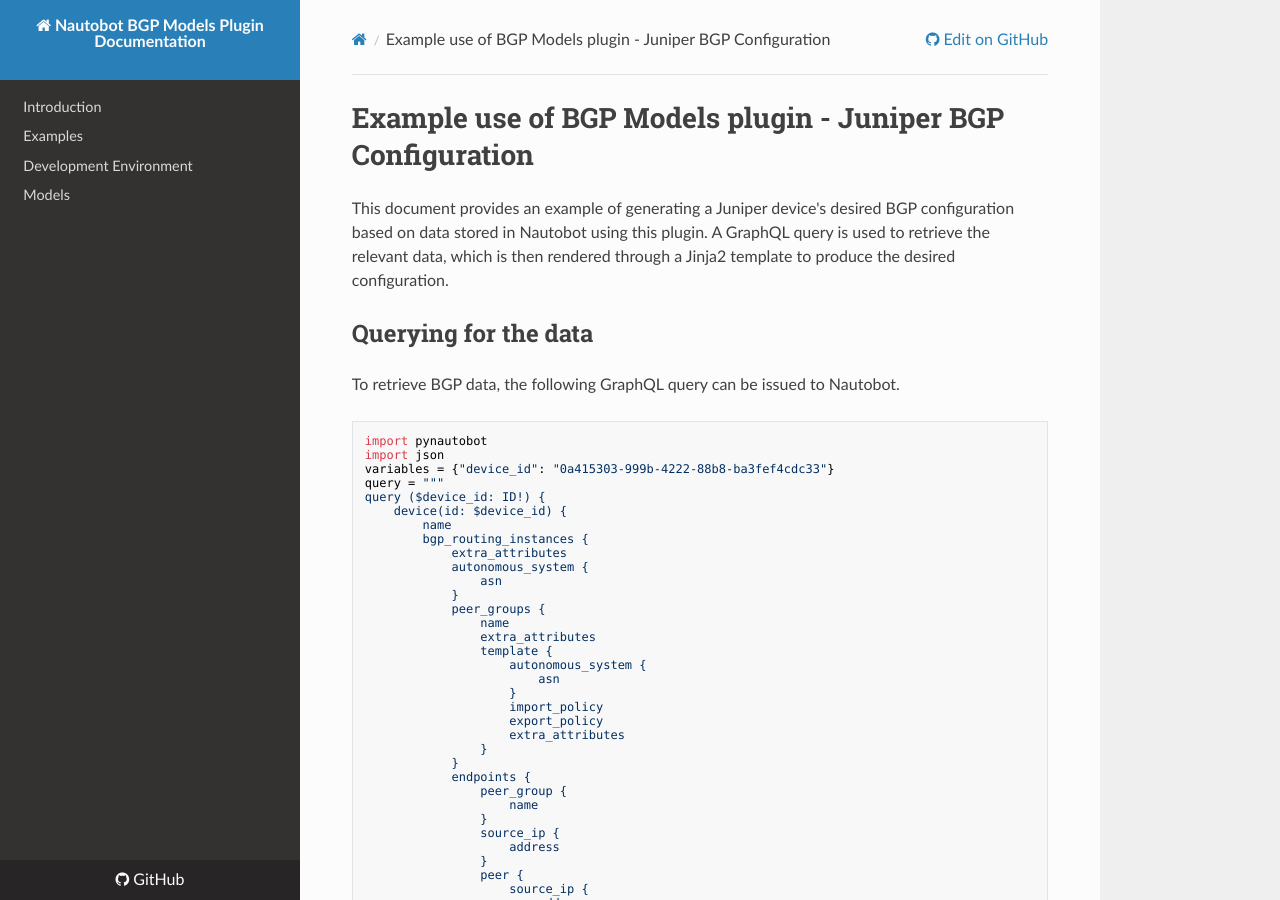
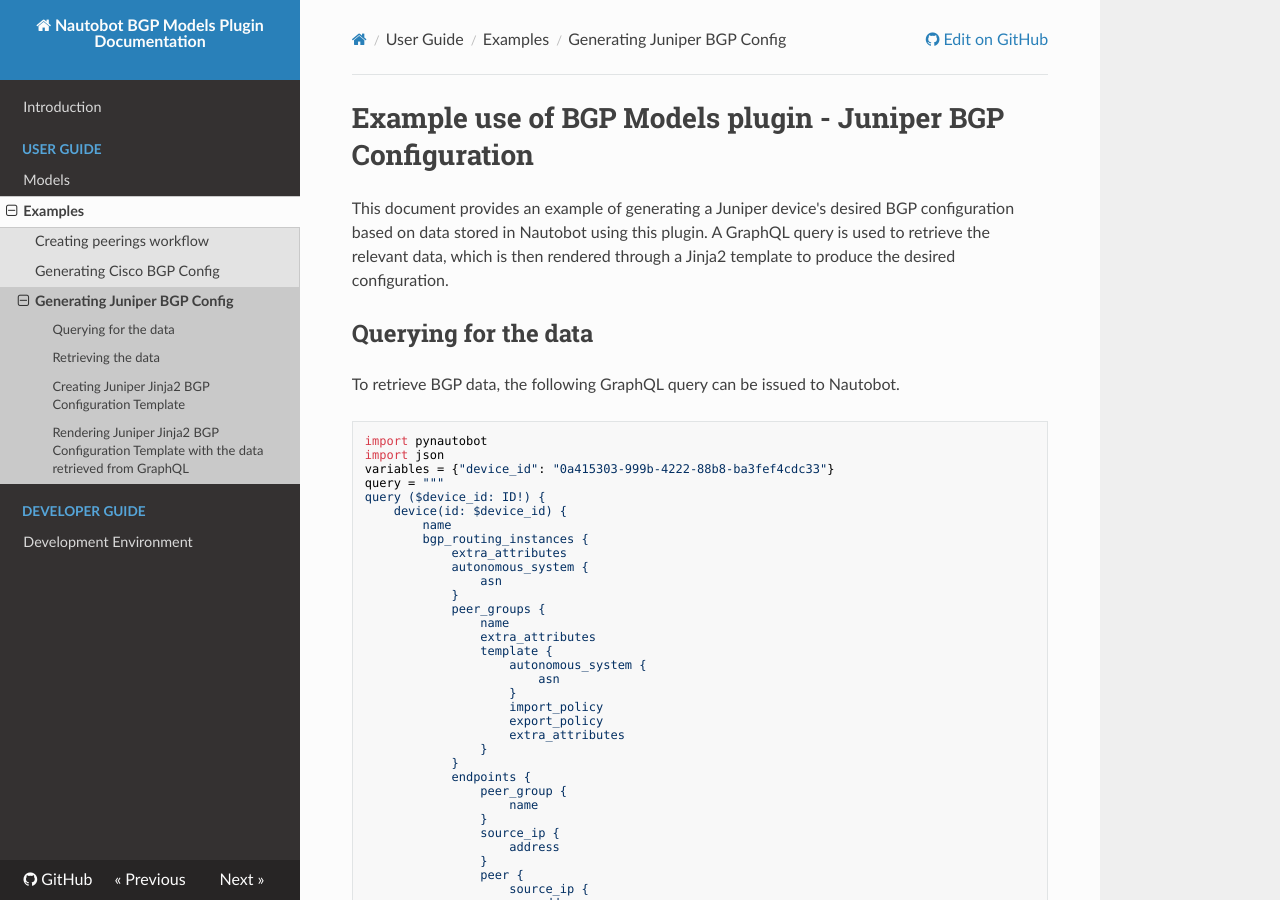
Before and after one commit to nautobot/nautobot-app-bgp-models, an MkDocs documentation site: the page built from docs/juniper_use_case.md, in a window 1280 px wide and 900 px high. Built offline with MkDocs 1.6.1, drawn with Linux system fonts in a browser that asks for light colours; nearby versions of some CDN libraries; part of the change alters nothing that is shown.

Commit message:
First iteration of manual documentation
Co-authored-by: Przemek Rogala <progala@progala.net>

```diff
--- /dev/null
+++ b/docs/manual.md
@@ -0,0 +1,92 @@
+# Introduction
+
+Below shows the workflows for the two most common BGP Plugin use cases: modeling internal and external peering. We will showcase how to create each type of peering with the minimum number of steps and inputs required from users.
+
+## Menu Item
+
+All of the "Add object" actions are available under BGP Models Plugin Menu in the top navigation bar:
+![Menu](images_manual/menu.png)
+
+## Internal Peering Creation
+
+To model an internal peering (two devices sharing the same ASN), following has to be defined for two BGP speaker devices:
+
+- a BGP Routing Instance
+- IP Address of an endpoint
+
+
+Note that having a BGP Routing Instance is not mandatory, however we recommend creating this object for devices modeled in Nautobot.
+
+### Autonomous System Creation
+
+The first step is to add an Autonomous System object (via the top menu).
+
+Fill the object details:
+
+![Menu](images_manual/add_asn_12345.png)
+
+### BGP Routing Instances creation
+
+The next step is to create a BGP Routing Instance for each device of an internal BGP peering.
+A BGP Routing Instance itself is a representation (or a declaration) of a BGP process on a given device.
+
+Fill the object details:
+
+![Menu](images_manual/add_new_ri.png)
+
+Repeat for next devices and check the overall result in the BGP Routing Instance list view:
+
+![Menu](images_manual/ri_list_view.png)
+
+### Peering creation
+
+Under the menu "BGP Peerings - Peerings" click on the "Add" button to add a new peering.
+You will be redirected to a view with two columns in a table, each column representing one side of a BGP peering.
+To create a BGP Peering, you have to complete information for two sides.
+
+![Menu](images_manual/add_internal_peering.png)
+
+To create an internal BGP Peering, you only need to specify an existing BGP Routing Instance and an IP Address.
+
+### Peering detail view
+
+Once the BGP Peering is created, you could review its details.
+
+![Menu](images_manual/internal_peering_created.png)
+
+
+## External Peering Creation
+
+To model an external peering (two devices having different ASN), the following has to be defined:
+
+- For a device present in Nautobot:
+    - a BGP Routing Instance
+    - IP Address of an endpoint
+
+- For a device not present in Nautobot:
+    - an Autonomous System
+    - IP Address of an endpoint
+
+The steps required to create an internal peer have been explained in the previous section.
+
+### Autonomous System Creation - for Provider
+
+The first step is to add an Autonomous System object for a Provider.
+Fill in the object details and ensure the optional field "Provider" is filled.
+
+### Peering creation
+
+Once the Autonomous System and BGP Routing Instance objects have been created you are ready to create a peering between two devices.
+Under the menu "BGP Peerings - Peerings" click on the "Add" button to add a new peering.
+You will be redirected to a view with two columns in a table, each column representing one side of a BGP peering.
+To create a BGP Peering, You have to complete information for both sides.
+
+![Menu](images_manual/add_external_peering.png)
+
+To create an external BGP Peering, for the Provider's side You have to fill in the information with the Provider's ASN and IP Address of the provider's endpoint.
+
+### Peering detail view
+
+Once the BGP Peering is created, you could review its details.
+
+![Menu](images_manual/external_peering_created.png)
--- a/mkdocs.yml
+++ b/mkdocs.yml
@@ -21,6 +21,11 @@ plugins:
   - "include-markdown"
 nav:
   - Introduction: "index.md"
-  - Examples: "example.md"
-  - Development Environment: "development.md"
-  - Models: "models.md"
+  - User Guide:
+    - Models: "models.md"
+    - Examples:
+      - Creating peerings workflow: "manual.md"
+      - Generating Cisco BGP Config: "cisco_use_case.md"
+      - Generating Juniper BGP Config: "juniper_use_case.md"
+  - Developer Guide:
+    - Development Environment: "development.md"
```
Also changed, not shown: docs/images_manual/add_asn_12345.png (added), docs/images_manual/add_external_peering.png (added), docs/images_manual/add_internal_peering.png (added), docs/images_manual/add_new_ri.png (added), docs/images_manual/external_peering_created.png (added), docs/images_manual/internal_peering_created.png (added), docs/images_manual/menu.png (added), docs/images_manual/ri_list_view.png (added).
